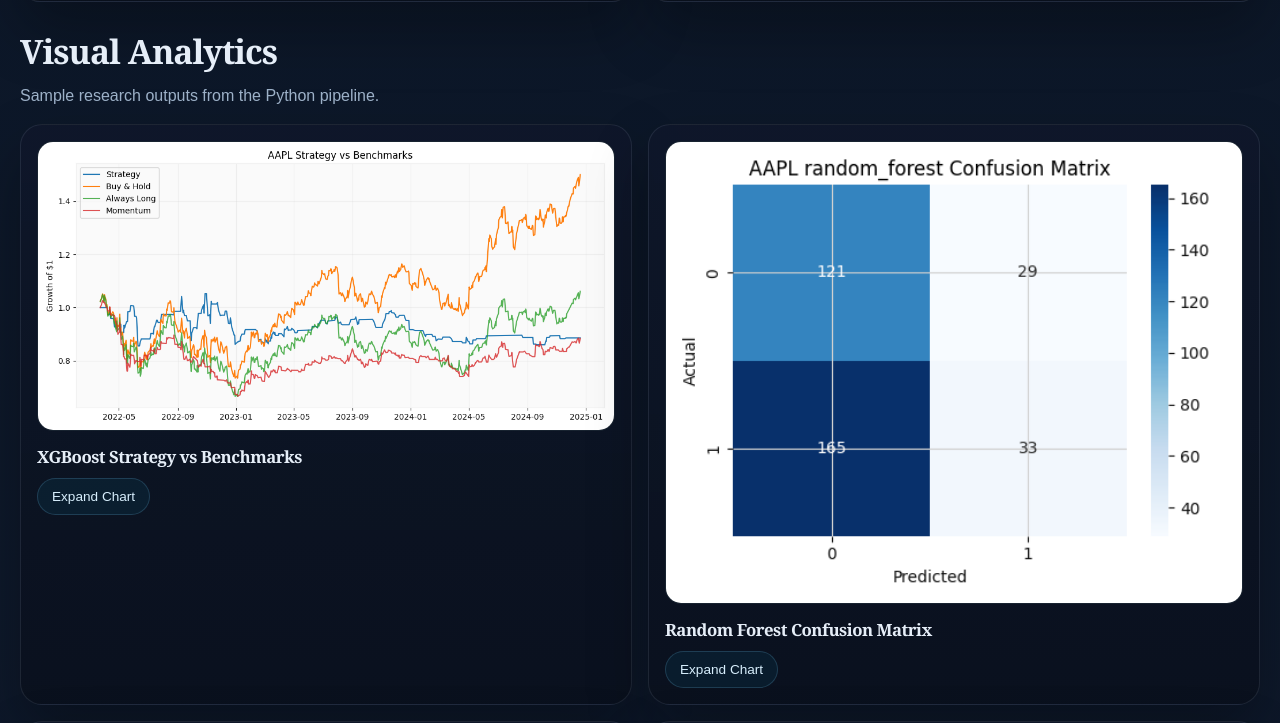
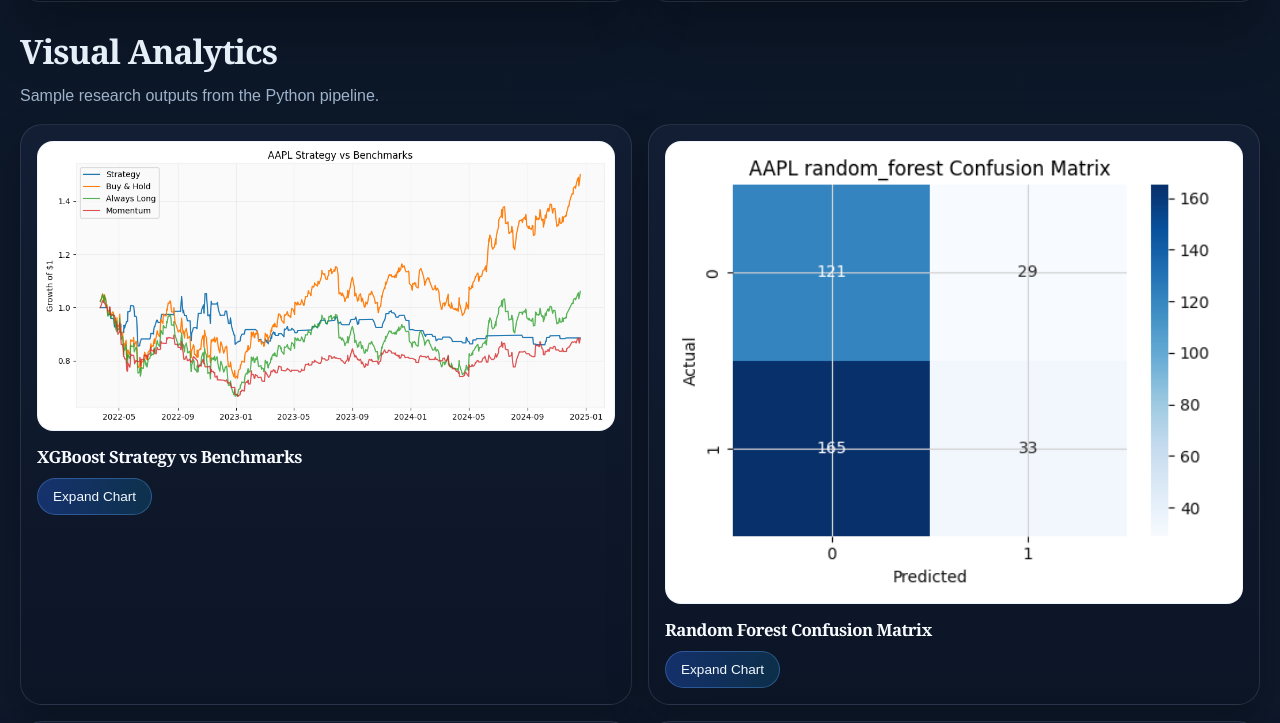
Before and after one commit to AyyadOmar/quantlab-ai, a Next.js app: page / in a window 1280 px wide. Shown: the part 1748-2471 px from the top of the page. Built offline with nearby package versions, Linux system fonts and the light colour scheme; no server answers.

Commit message:
Increase contrast in visual analytics section

```diff
--- a/app/globals.css
+++ b/app/globals.css
@@ -350,16 +350,18 @@ td {
 }
 
 .visual-card {
-  background: linear-gradient(180deg, rgba(15, 23, 42, 0.92), rgba(10, 17, 30, 0.98));
+  background: linear-gradient(180deg, rgba(19, 31, 53, 0.96), rgba(12, 21, 38, 1));
   border-radius: 22px;
   padding: 16px;
+  border: 1px solid rgba(148, 163, 184, 0.18);
+  box-shadow: 0 18px 42px rgba(0, 0, 0, 0.22);
 }
 
 .visual-frame {
   overflow: hidden;
   border-radius: 16px;
-  border: 1px solid rgba(148, 163, 184, 0.12);
-  background: #07111d;
+  border: 1px solid rgba(191, 219, 254, 0.22);
+  background: rgba(255, 255, 255, 0.98);
 }
 
 .visual-button {
@@ -374,15 +376,16 @@ td {
 .visual-card h3 {
   margin-top: 14px;
   font-size: 1.05rem;
+  color: #f8fbff;
 }
 
 .visual-expand {
   margin-top: 10px;
-  padding: 10px 14px;
+  padding: 10px 15px;
   border-radius: 999px;
-  border: 1px solid rgba(125, 211, 252, 0.18);
-  background: rgba(14, 116, 144, 0.12);
-  color: #d7eefc;
+  border: 1px solid rgba(96, 165, 250, 0.34);
+  background: linear-gradient(90deg, rgba(37, 99, 235, 0.35), rgba(14, 165, 233, 0.18));
+  color: #f3f9ff;
   font-family: Arial, Helvetica, sans-serif;
   font-size: 0.85rem;
   cursor: pointer;
```
